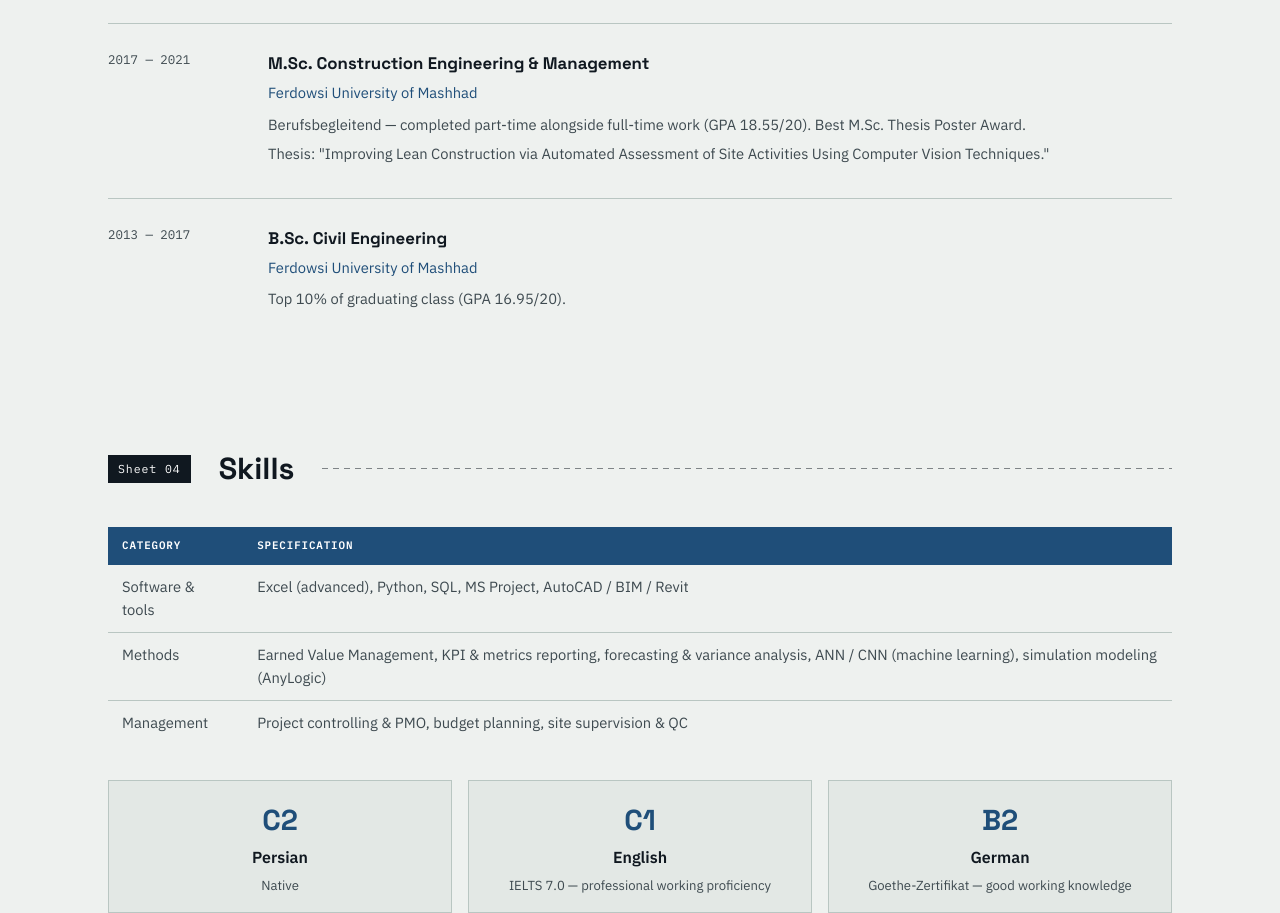
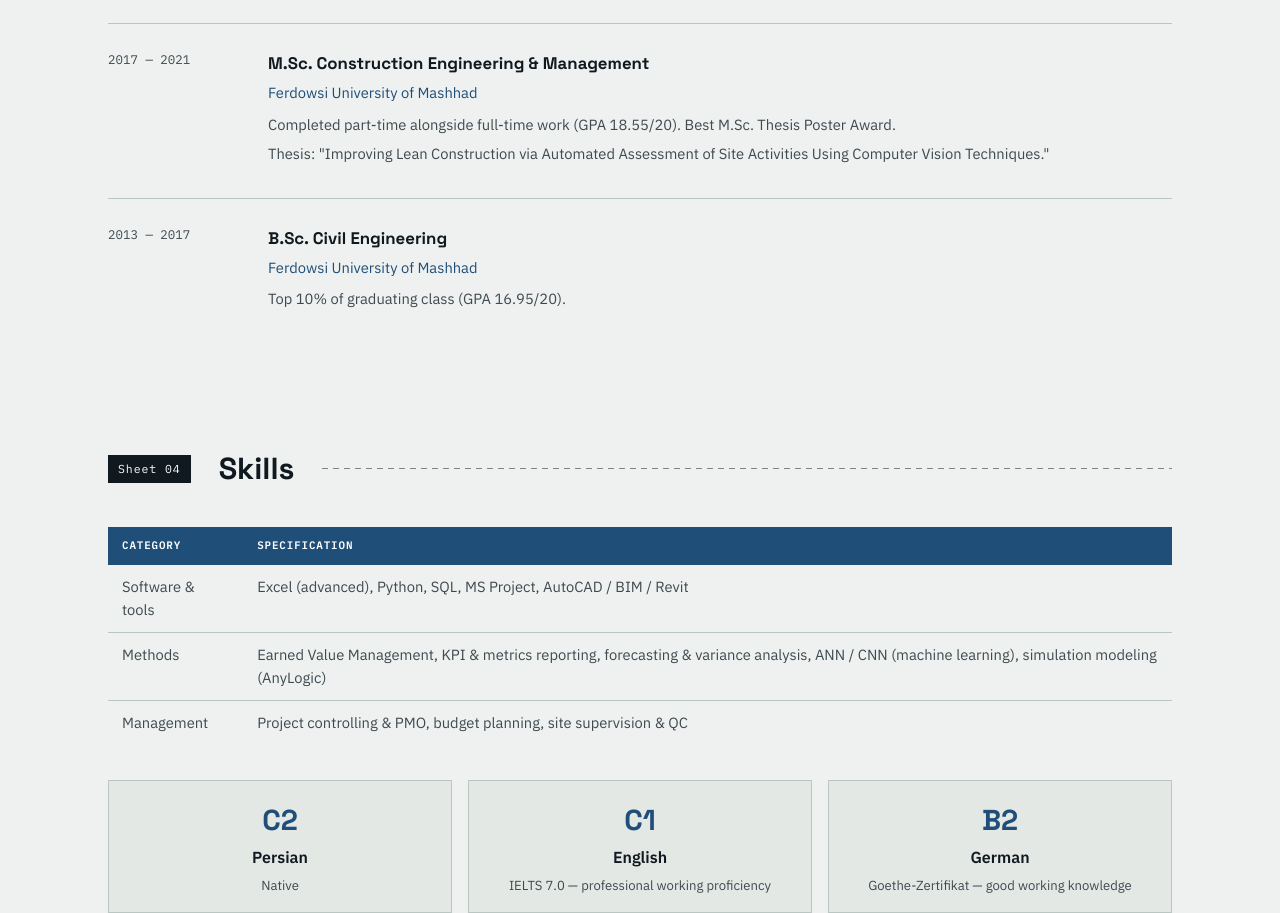
Before and after one commit to Ali-Nabizadeh/Ali-Nabizadeh.github.io, a plain HTML site: page index.html in a window 1280 px wide. Shown: the part 2086-2999 px from the top of the page. Drawn offline with Linux system fonts and the light colour scheme.

Commit message:
Add files via upload

```diff
--- a/index.html
+++ b/index.html
@@ -763,7 +763,7 @@
           <div>
             <h3>M.Sc. Construction Engineering &amp; Management</h3>
             <div class="school">Ferdowsi University of Mashhad</div>
-            <p>Berufsbegleitend — completed part-time alongside full-time work (GPA 18.55/20). Best M.Sc. Thesis Poster Award.</p>
+            <p>Completed part-time alongside full-time work (GPA 18.55/20). Best M.Sc. Thesis Poster Award.</p>
             <p>Thesis: "Improving Lean Construction via Automated Assessment of Site Activities Using Computer Vision Techniques."</p>
           </div>
         </div>
```
